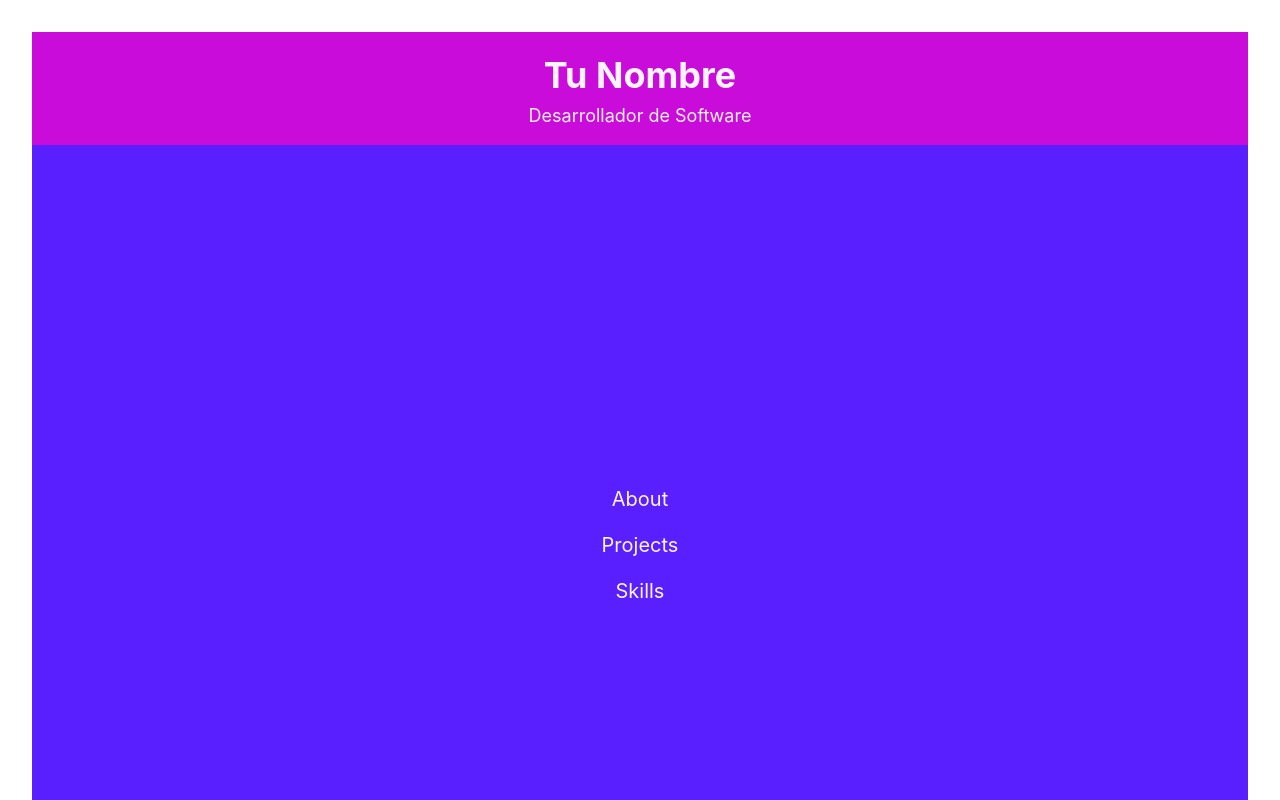
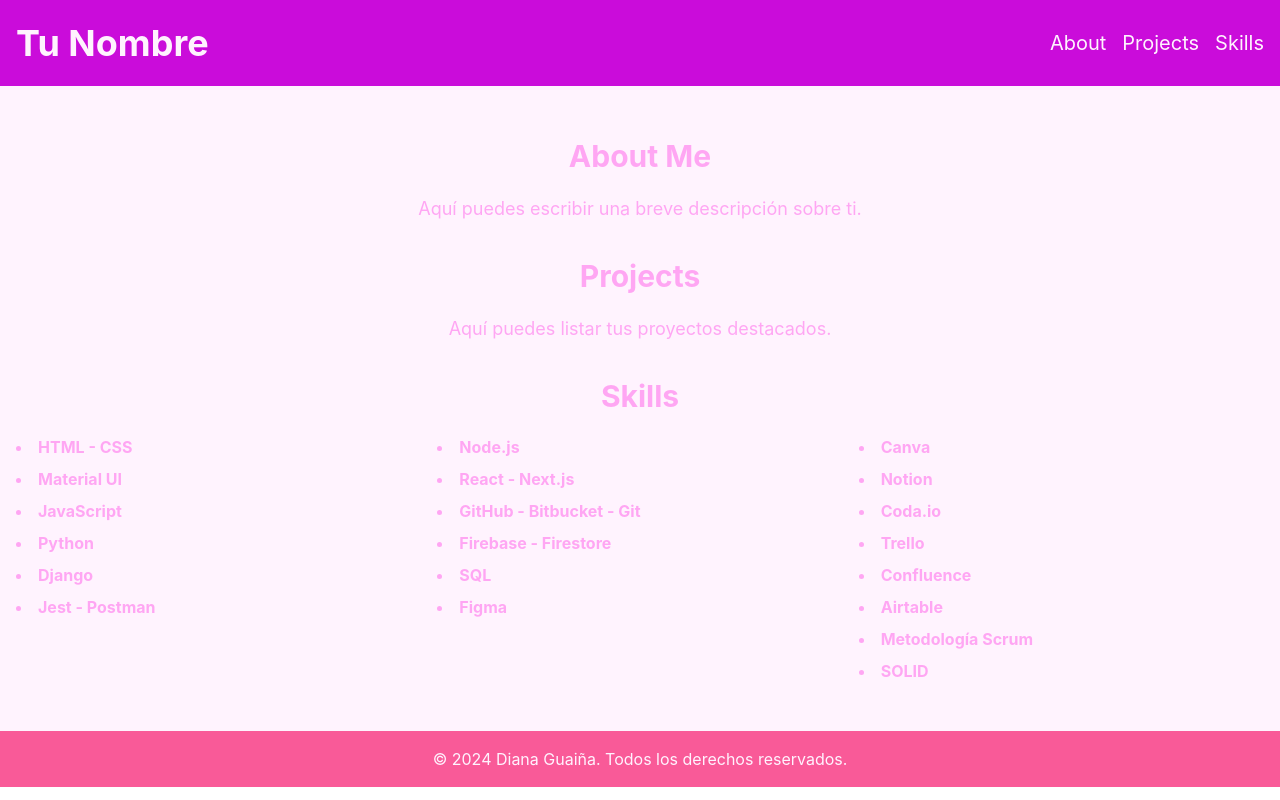
Before and after one commit to dinessa-ga/portfolio_0.0, a React (Vite) app: page / in a window 1280 px wide. Shown: the top 800 px of the page. Built offline with nearby package versions, Linux system fonts and the light colour scheme; a web font is replaced by a local one.

Commit message:
feat: add css and information

```diff
--- a/src/App.css
+++ b/src/App.css
@@ -2,42 +2,11 @@
 #root {
   max-width: 1280px;
   margin: 0 auto;
-  padding: 2rem;
   text-align: center;
 }
 
-.logo {
-  height: 6em;
-  padding: 1.5em;
-  will-change: filter;
-  transition: filter 300ms;
+#skills {
+
+  justify-content: center;
+
 }
-.logo:hover {
-  filter: drop-shadow(0 0 2em #646cffaa);
-}
-.logo.react:hover {
-  filter: drop-shadow(0 0 2em #61dafbaa);
-}
-
-@keyframes logo-spin {
-  from {
-    transform: rotate(0deg);
-  }
-  to {
-    transform: rotate(360deg);
-  }
-}
-
-@media (prefers-reduced-motion: no-preference) {
-  a:nth-of-type(2) .logo {
-    animation: logo-spin infinite 20s linear;
-  }
-}
-
-.card {
-  padding: 2em;
-}
-
-.read-the-docs {
-  color: #888;
-}
--- a/src/App.jsx
+++ b/src/App.jsx
@@ -1,18 +1,28 @@
 
 import './App.css'
 import Header from './components/Header.jsx'
-import Nav from './components/Nav';
-import About from './components/About';
-import Projects from './components/Projects';
-import Skills from './components/Skills';
-// import Contact from './components/Contact';
-import Footer from './components/Footer';
+import Nav from './components/Nav'
+import About from './components/About'
+import Projects from './components/Projects'
+import Skills from './components/Skills'
+// import Contact from './components/Contact'
+import Footer from './components/Footer'
 
+import { useState } from 'react';
 function App() {
+
+  const [isNavOpen, setIsNavOpen] = useState(false)
+
+  const toggleNav = () => {
+    setIsNavOpen(!isNavOpen)
+  }
+
+  // className="bg-base-100 text-neutral_dark font-sans" style={{ margin: 0, padding: 0 }}
+
   return (
-    <div className="bg-base-100 text-neutral_dark font-sans" style={{ margin: 0, padding: 0 }}>
-      <Header />
-      <Nav />
+    <div className="bg-base-100 text-neutral font-sans">
+      <Header toggleNav={toggleNav} />
+      <Nav isOpen={isNavOpen} toggleNav={toggleNav} />
       <main className="p-4">
         <About />
         <Projects />
--- a/src/components/Footer.jsx
+++ b/src/components/Footer.jsx
@@ -2,7 +2,7 @@
 function Footer() {
   return (
     <footer className="bg-accent text-base-100 p-4">
-      <p className="text-center">© 2024 Tu Nombre. Todos los derechos reservados.</p>
+      <p className="text-center">© 2024 Diana Guaiña. Todos los derechos reservados.</p>
     </footer>
   );
 }
--- a/src/components/Header.jsx
+++ b/src/components/Header.jsx
@@ -1,11 +1,20 @@
+import NavLinks from './NavLinks'
+import PropTypes from 'prop-types'
 
-const Header = () => {
+function Header({ toggleNav }) {
   return (
-    <header className="bg-primary text-base-100 p-4">
+    <header className="bg-primary text-base-100 p-4 flex justify-between items-center">
       <h1 className="text-4xl font-bold">Tu Nombre</h1>
-      <p className="text-lg">Desarrollador de Software</p>
+      <nav className="hidden md:flex">
+        <NavLinks />
+      </nav>
+      <button onClick={toggleNav} className="md:hidden text-lg">☰</button>
     </header>
   )
 }
 
-export default Header;
+Header.propTypes = {
+  toggleNav: PropTypes.func.isRequired,
+}
+
+export default Header
--- a/src/components/Nav.jsx
+++ b/src/components/Nav.jsx
@@ -1,16 +1,18 @@
+import NavLinks from './NavLinks'
+import PropTypes from 'prop-types'
 
-
-function Nav() {
-  return (
-    <nav className="bg-secondary text-base-100 h-screen w-full flex flex-col items-center justify-center">
-      <ul className="space-y-4">
-        <li><a href="#about" className="text-xl">About</a></li>
-        <li><a href="#projects" className="text-xl">Projects</a></li>
-        <li><a href="#skills" className="text-xl">Skills</a></li>
-        {/* <li><a href="#contact" className="text-xl">Contact</a></li> */}
-      </ul>
-    </nav>
-  );
+function Nav({ isOpen, toggleNav })
+{   return (
+  <nav className={`bg-secondary text-base-100 h-screen w-full fixed top-0 left-0 transform ${isOpen ? 'translate-x-0' : '-translate-x-full'} transition-transform duration-300 ease-in-out md:hidden`}>
+    <NavLinks />
+    <button onClick={toggleNav} className="absolute top-4 right-4 text-lg md:hidden">✕</button>
+  </nav>
+)
 }
 
-export default Nav;
+Nav.propTypes = {
+  isOpen: PropTypes.bool.isRequired,
+  toggleNav: PropTypes.func.isRequired,
+}
+
+export default Nav
--- /dev/null
+++ b/src/components/NavLinks.jsx
@@ -0,0 +1,13 @@
+
+function NavLinks() {
+  return (
+    <ul className="space-y-4 md:space-y-0 md:space-x-4 md:flex">
+      <li><a href="#about" className="text-xl">About</a></li>
+      <li><a href="#projects" className="text-xl">Projects</a></li>
+      <li><a href="#skills" className="text-xl">Skills</a></li>
+      {/* <li><a href="#contact" className="text-xl">Contact</a></li> */}
+    </ul>
+  );
+}
+
+export default NavLinks;
--- a/src/components/Skills.jsx
+++ b/src/components/Skills.jsx
@@ -2,8 +2,41 @@
 function Skills() {
   return (
     <section id="skills" className="my-8">
-      <h2 className="text-3xl font-bold">Skills</h2>
-      <p className="text-lg mt-4">Aquí puedes listar tus habilidades técnicas.</p>
+      <h2 className="text-3xl font-bold mb-4">Skills</h2>
+      <div className="grid grid-cols-1 sm:grid-cols-2 lg:grid-cols-3 gap-4">
+        <div className="text-left">
+          <ul className="list-disc list-inside space-y-2">
+            <li><strong>HTML - CSS</strong></li>
+            <li><strong>Material UI</strong></li>
+            <li><strong>JavaScript</strong></li>
+            <li><strong>Python</strong></li>
+            <li><strong>Django</strong></li>
+            <li><strong>Jest - Postman</strong></li>
+          </ul>
+        </div>
+        <div className="text-left">
+          <ul className="list-disc list-inside space-y-2">
+            <li><strong>Node.js</strong></li>
+            <li><strong>React - Next.js</strong></li>
+            <li><strong>GitHub - Bitbucket - Git</strong></li>
+            <li><strong>Firebase - Firestore</strong></li>
+            <li><strong>SQL</strong></li>
+            <li><strong>Figma</strong></li>
+          </ul>
+        </div>
+        <div className="text-left">
+          <ul className="list-disc list-inside space-y-2">
+            <li><strong>Canva</strong></li>
+            <li><strong>Notion</strong></li>
+            <li><strong>Coda.io</strong></li>
+            <li><strong>Trello</strong></li>
+            <li><strong>Confluence</strong></li>
+            <li><strong>Airtable</strong></li>
+            <li><strong>Metodología Scrum</strong></li>
+            <li><strong>SOLID</strong></li>
+          </ul>
+        </div>
+      </div>
     </section>
   );
 }
--- a/src/index.css
+++ b/src/index.css
@@ -9,12 +9,6 @@
 
 /* Custom CSS */
 
-* {
-  margin: 0;
-  padding: 0;
-  box-sizing: border-box;
-}
-
 body {
   font-family: 'Palanquin', sans-serif;
 
```
